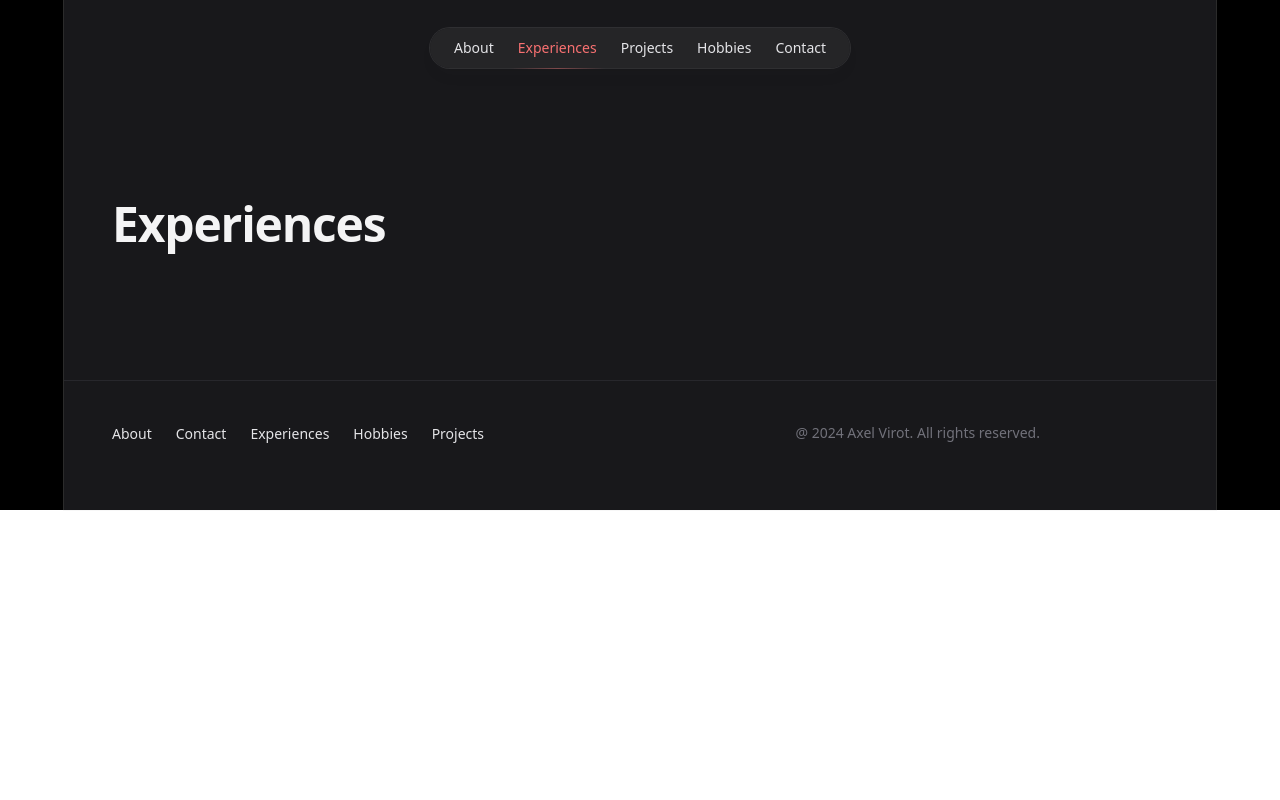
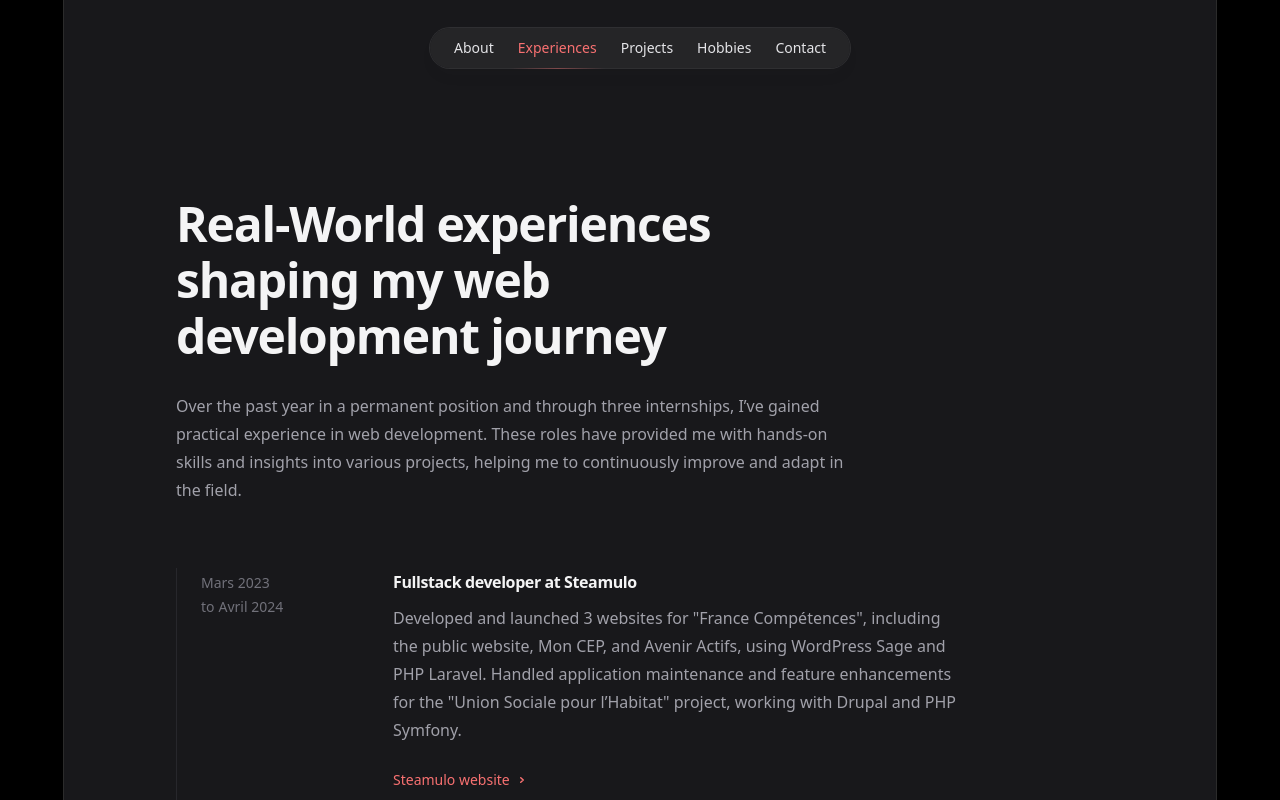
Before and after one commit to Vivite-Project/cv-website, a Next.js app: page /experiences in a window 1280 px wide. Shown: the top 800 px of the page. Built offline with nearby package versions, Linux system fonts and the light colour scheme.

Commit message:
[ADD] Added the experiences page

```diff
--- /dev/null
+++ b/src/assets/icons/chevronRightIcon.tsx
@@ -0,0 +1,23 @@
+interface ChevronRightIconProps {
+  className: string;
+}
+
+const ChevronRightIcon: React.FC<ChevronRightIconProps> = ({ className }) => {
+  return (
+    <svg
+      viewBox="0 0 16 16"
+      fill="none"
+      aria-hidden="true"
+      className={className}
+    >
+      <path
+        d="M6.75 5.75 9.25 8l-2.5 2.25"
+        stroke-width="1.5"
+        stroke-linecap="round"
+        stroke-linejoin="round"
+      ></path>
+    </svg>
+  );
+};
+
+export default ChevronRightIcon;
--- a/src/components/atoms/links/link.tsx
+++ b/src/components/atoms/links/link.tsx
@@ -5,29 +5,17 @@ interface LinkProps {
   children: ReactNode;
   className?: string;
   href: string;
-  icon?: React.ComponentType<{ className: string }>;
 }
 
-const Link: React.FC<LinkProps> = ({
-  className,
-  children,
-  href,
-  icon: Icon,
-}) => {
-  const iconClass = Icon ? 'group flex gap-4' : '';
-
+const Link: React.FC<LinkProps> = ({ className, children, href }) => {
   return (
     <a
       className={clsx(
         className,
-        iconClass,
         'group text-sm font-medium text-zinc-200 transition hover:text-red-400'
       )}
       href={href}
     >
-      {Icon && (
-        <Icon className="h-6 w-6 fill-zinc-500 transition group-hover:fill-red-400"></Icon>
-      )}
       {children}
     </a>
   );
--- /dev/null
+++ b/src/components/atoms/links/staticLink.tsx
@@ -0,0 +1,30 @@
+import ChevronRightIcon from '@/assets/icons/chevronRightIcon';
+import { ReactNode } from 'react';
+import clsx from 'clsx';
+
+interface StaticLinkProps {
+  children: ReactNode;
+  className?: string;
+  href: string;
+}
+
+const StaticLink: React.FC<StaticLinkProps> = ({
+  children,
+  href,
+  className,
+}) => {
+  return (
+    <a
+      className={clsx(
+        className,
+        'flex items-center gap-1 text-sm font-medium text-red-400'
+      )}
+      href={href}
+    >
+      {children}
+      <ChevronRightIcon className="h-4 w-4 stroke-red-400" />
+    </a>
+  );
+};
+
+export default StaticLink;
--- /dev/null
+++ b/src/components/atoms/subheading.tsx
@@ -0,0 +1,22 @@
+import clsx from 'clsx';
+import { ReactNode } from 'react';
+
+interface SubheadingProps {
+  children: ReactNode;
+  className: string;
+}
+
+const Subheading: React.FC<SubheadingProps> = ({ children, className }) => {
+  return (
+    <h2
+      className={clsx(
+        className,
+        'text-base font-semibold tracking-tight text-zinc-100'
+      )}
+    >
+      {children}
+    </h2>
+  );
+};
+
+export default Subheading;
--- a/src/components/atoms/text.tsx
+++ b/src/components/atoms/text.tsx
@@ -1,11 +1,15 @@
+import clsx from 'clsx';
 import { ReactNode } from 'react';
 
 interface TextProps {
   children: ReactNode;
+  className?: string;
 }
 
-const Text: React.FC<TextProps> = ({ children }) => {
-  return <p className="text-base text-zinc-400">{children}</p>;
+const Text: React.FC<TextProps> = ({ children, className }) => {
+  return (
+    <p className={clsx(className, 'text-base text-zinc-400')}>{children}</p>
+  );
 };
 
 export default Text;
--- /dev/null
+++ b/src/components/molecules/timePeriod.tsx
@@ -0,0 +1,36 @@
+import clsx from 'clsx';
+
+interface TimePeriodProps {
+  className?: string;
+  period: {
+    start: { datetime: string; text: string };
+    end: { datetime: string; text: string };
+  };
+}
+
+const TimePeriod: React.FC<TimePeriodProps> = ({ className, period }) => {
+  return (
+    <div
+      className={clsx(
+        className,
+        'flex items-center gap-1 md:flex-col md:items-start md:gap-0'
+      )}
+    >
+      <span
+        aria-hidden="true"
+        className="mr-3 h-4 w-0.5 bg-zinc-500 md:hidden"
+      />
+      <time className="text-sm text-zinc-500" dateTime={period.start.datetime}>
+        {period.start.text}
+      </time>
+      <div className="flex gap-1">
+        <span className="text-sm text-zinc-500">to</span>
+        <time className="text-sm text-zinc-500" dateTime={period.end.datetime}>
+          {period.end.text}
+        </time>
+      </div>
+    </div>
+  );
+};
+
+export default TimePeriod;
--- a/src/components/organisms/header.tsx
+++ b/src/components/organisms/header.tsx
@@ -3,7 +3,7 @@ import NavbarMobile from '../molecules/navbarMobile';
 
 const Header: React.FC = () => {
   return (
-    <header className="content-container mx-auto mt-7 flex h-10 gap-4">
+    <header className="content-container mt-7 flex h-10 justify-center gap-4">
       <Navbar />
       <NavbarMobile />
     </header>
--- /dev/null
+++ b/src/configs/experiences.config.ts
@@ -0,0 +1,87 @@
+export const experiencesTitleConfig: string = `Real-World experiences shaping my web development journey`;
+
+export const experiencesDescriptionConfig: string = `Over the past year in a permanent position and through three
+          internships, I’ve gained practical experience in web development.
+          These roles have provided me with hands-on skills and insights into
+          various projects, helping me to continuously improve and adapt in the
+          field.`;
+
+export interface experiencesTextConfig {
+  id: number;
+  start: { datetime: string; text: string };
+  end: { datetime: string; text: string };
+  title: string;
+  text: string;
+  link: { href: string; text: string };
+}
+
+export const experiencesTextConfig: experiencesTextConfig[] = [
+  {
+    id: 1,
+    start: {
+      datetime: '2023-03',
+      text: 'Mars 2023',
+    },
+    end: {
+      datetime: '2024-04',
+      text: 'Avril 2024',
+    },
+    title: 'Fullstack developer at Steamulo',
+    text: `Developed and launched 3 websites for "France Compétences", including the public website, Mon CEP, and Avenir Actifs, using WordPress Sage and PHP Laravel. Handled application maintenance and feature enhancements for the "Union Sociale pour l’Habitat" project, working with Drupal and PHP Symfony.`,
+    link: {
+      href: 'https://steamulo.com/',
+      text: 'Steamulo website',
+    },
+  },
+  {
+    id: 2,
+    start: {
+      datetime: '2022-09',
+      text: 'September 2023',
+    },
+    end: {
+      datetime: '2023-03',
+      text: 'Mars 2023',
+    },
+    title: 'Fullstack intern at Steamulo',
+    text: `Joined the team working on the "Union Sociale pour l’Habitat" website, contributing until the application’s deployment using Drupal and PHP Symfony. Developed a proof of concept (POC) for the "Personal Shopper Printemps" application using NextJS and Strapi.`,
+    link: {
+      href: 'https://steamulo.com/',
+      text: 'Steamulo website',
+    },
+  },
+  {
+    id: 3,
+    start: {
+      datetime: '2021-04',
+      text: 'April 2021',
+    },
+    end: {
+      datetime: '2021-07',
+      text: 'August 2021',
+    },
+    title: 'Frontend and Saleforce intern at Code Insider',
+    text: `Salesforce administrator with feature development in APEX. Led the graphical update of the public site for "Code Insider".`,
+    link: {
+      href: 'https://codeinsider.fr/',
+      text: 'Code Insider website',
+    },
+  },
+  {
+    id: 4,
+    start: {
+      datetime: '2019-07',
+      text: 'August 2019',
+    },
+    end: {
+      datetime: '2019-12',
+      text: 'December 2019',
+    },
+    title: 'Intern at the DGFIP',
+    text: `Developed internal web applications, focusing on frontend using jQuery and PHP. Created code documentation for the french tax calculator which has been developed in C.`,
+    link: {
+      href: 'https://www.economie.gouv.fr/dgfip',
+      text: 'DGFIP website',
+    },
+  },
+];
--- a/src/pages/experiences.tsx
+++ b/src/pages/experiences.tsx
@@ -1,7 +1,49 @@
+import StaticLink from '@/components/atoms/links/staticLink';
+import Subheading from '@/components/atoms/subheading';
+import Text from '@/components/atoms/text';
 import Title from '@/components/atoms/title';
+import TimePeriod from '@/components/molecules/timePeriod';
+import {
+  experiencesDescriptionConfig,
+  experiencesTextConfig,
+  experiencesTitleConfig,
+} from '@/configs/experiences.config';
 
 const Experiences: React.FC = () => {
-  return <Title>Experiences</Title>;
+  return (
+    <div className="flex flex-col gap-16">
+      <div className="flex max-w-2xl flex-col gap-7">
+        <Title>{experiencesTitleConfig}</Title>
+        <Text>{experiencesDescriptionConfig}</Text>
+      </div>
+      <div className="md:border-l md:border-zinc-700/40 md:pl-6">
+        <ul className="flex max-w-3xl flex-col gap-16">
+          {experiencesTextConfig.map((experience) => (
+            <li className="md:grid md:grid-cols-4 md:items-baseline">
+              <TimePeriod
+                className="hidden md:flex"
+                period={{ start: experience.start, end: experience.end }}
+              />
+              <div className="relative flex flex-col gap-2 after:absolute after:-inset-x-4 after:-inset-y-6 after:z-0 after:scale-95 after:bg-zinc-800/50 after:opacity-0 after:transition after:hover:scale-100 after:hover:opacity-100 after:sm:-inset-x-6 after:sm:rounded-2xl md:col-span-3">
+                <TimePeriod
+                  className="z-10 md:hidden"
+                  period={{ start: experience.start, end: experience.end }}
+                />
+                <Subheading className="z-10">{experience.title}</Subheading>
+                <Text className="z-10">{experience.text}</Text>
+                <StaticLink
+                  href={experience.link.href}
+                  className="z-10 mt-4 before:absolute before:-inset-x-4 before:-inset-y-6 before:scale-95 before:transition before:hover:scale-100 before:sm:-inset-x-6 before:sm:rounded-2xl"
+                >
+                  {experience.link.text}
+                </StaticLink>
+              </div>
+            </li>
+          ))}
+        </ul>
+      </div>
+    </div>
+  );
 };
 
 export default Experiences;
--- a/src/styles/globals.css
+++ b/src/styles/globals.css
@@ -7,7 +7,7 @@
 }
 
 .content-container {
-  @apply max-w-2xl px-4 sm:px-8 lg:max-w-5xl lg:px-12;
+  @apply mx-auto w-full max-w-2xl px-4 sm:px-8 lg:max-w-5xl lg:px-12;
 }
 
 *:focus:not(:focus-visible),
```
